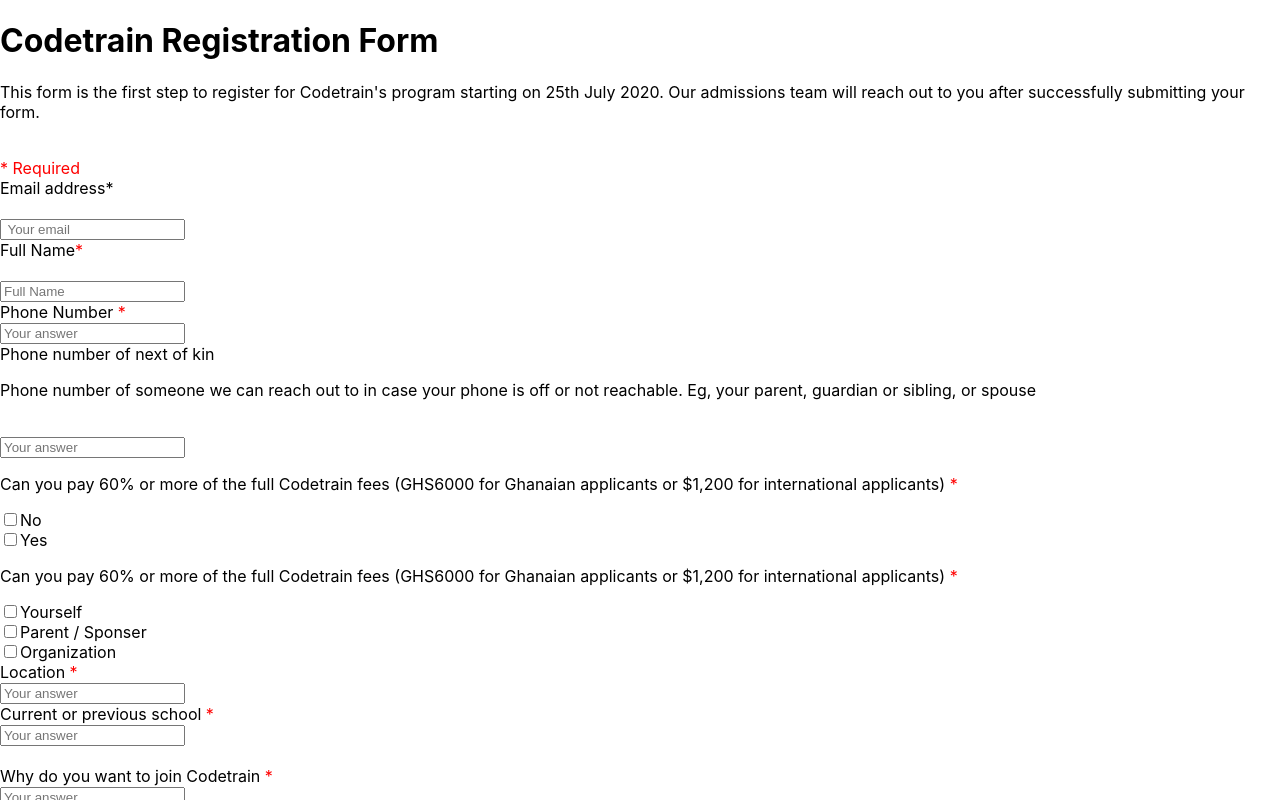
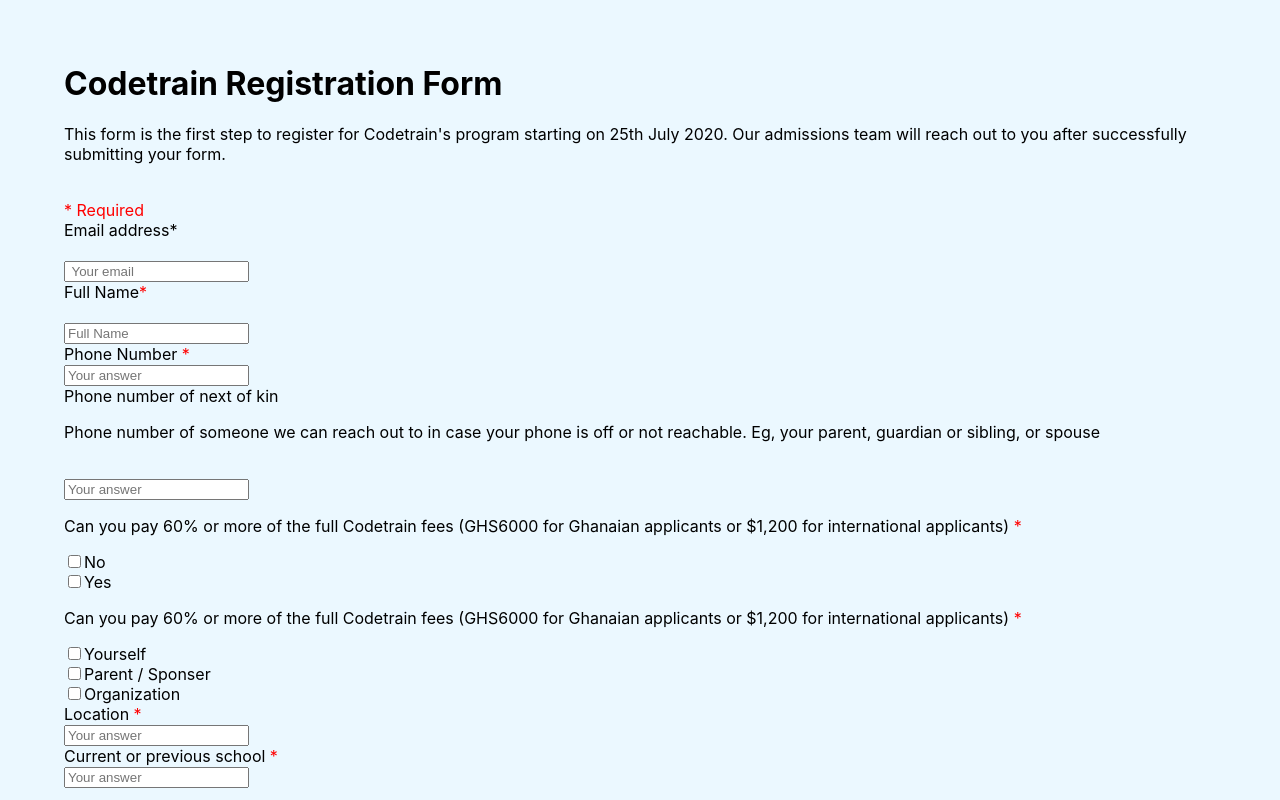
Before and after one commit to Freedom-seven/react-registration-form, a React (Create React App) app: page / in a window 1280 px wide. Shown: the top 800 px of the page. Built offline with nearby package versions, Linux system fonts and the light colour scheme.

Commit message:
add style to the body

```diff
--- a/src/App.css
+++ b/src/App.css
@@ -1,3 +1,9 @@
+body {
+	background-color: #ebf8ff;
+	margin: 5%;
+}
+
+
 span {
   color: red;
 }
```
